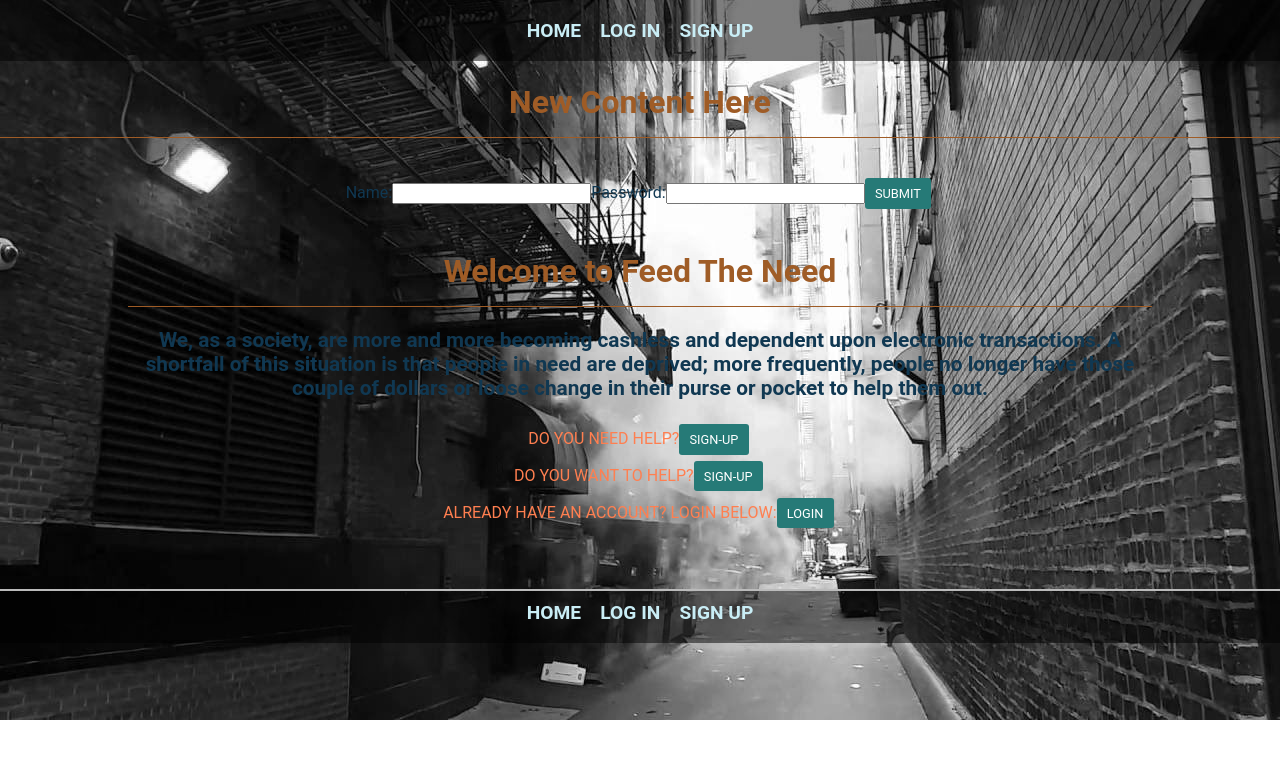
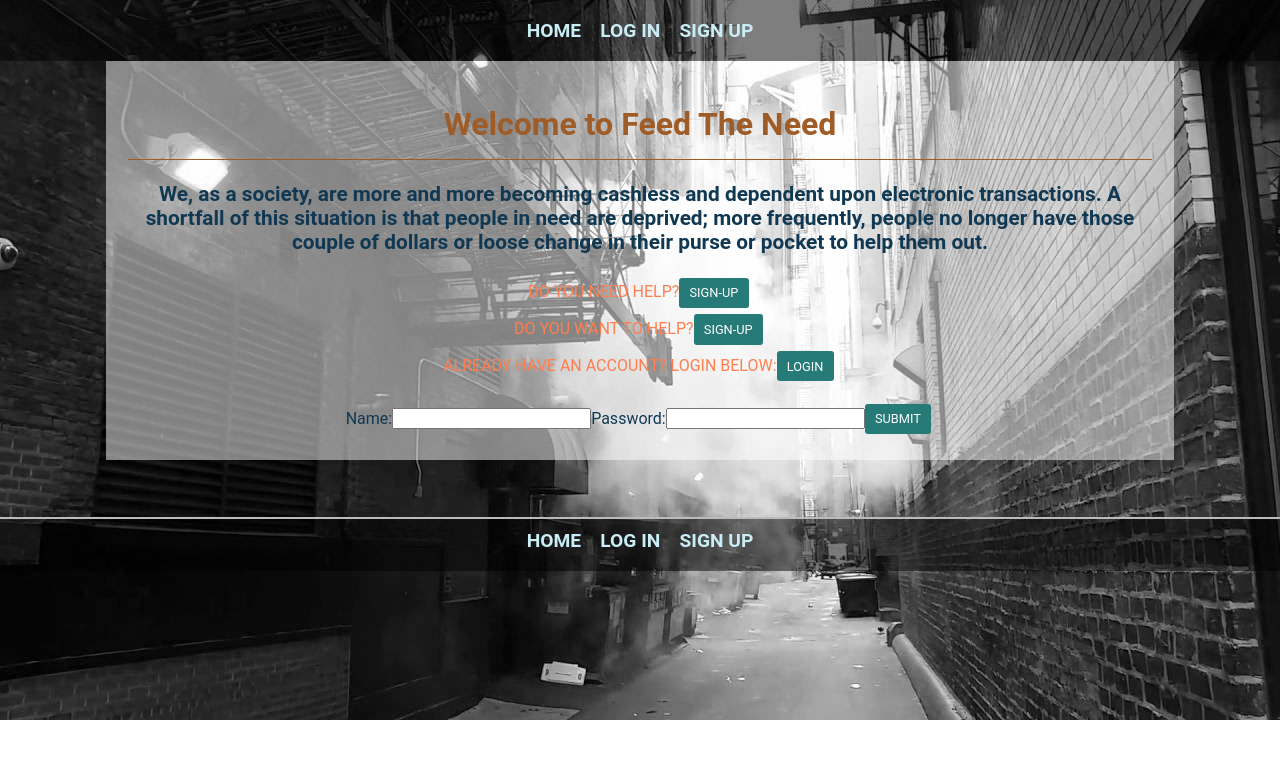
Before and after one commit to miloscomplex/feed-the-need-react, a React (Create React App) app in the folder frontend/: page / in a window 1280 px wide. Shown: the top 758 px of the page. Built offline with nearby package versions, Linux system fonts and the light colour scheme.

Commit message:
moved Login component to the Landing component

```diff
--- a/frontend/src/App.js
+++ b/frontend/src/App.js
@@ -1,6 +1,5 @@
 import './css/App.css';
 import Nav from './UI/Nav';
-import Login from './components/Login'
 import Footer from './UI/Footer'
 import Landing from './components/Landing'
 import { BrowserRouter as Router, Switch, Route } from 'react-router-dom'
@@ -9,10 +8,8 @@ import { BrowserRouter as Router, Switch, Route } from 'react-router-dom'
 function App() {
   return (
     <Router basename='feed-the-need'>
-      <div className="App">
+      <div className='App'>
         <Nav />
-        <h1>New Content Here</h1>
-        <Login />
         <Landing />
         <Footer />
       </div>
--- a/frontend/src/components/Landing.js
+++ b/frontend/src/components/Landing.js
@@ -1,8 +1,9 @@
 import { Link } from 'react-router-dom'
+import Login from './Login'
 
 function Landing() {
   return (
-    <div className='App' id='content'>
+    <div id='content'>
       <h1>Welcome to Feed The Need</h1>
       <p class="emphasis">We, as a society, are more and more becoming cashless and dependent upon electronic transactions. A shortfall of this situation is that people in need are deprived; more frequently, people no longer have those couple of dollars or loose change in their purse or pocket to help them out.
       </p>
@@ -13,6 +14,7 @@ function Landing() {
 
       <subhead>Already have an account? Login Below:</subhead>
       <Link to=''>Login</Link><br />
+      <Login />
     </div>
 
   )
--- a/frontend/src/css/App.css
+++ b/frontend/src/css/App.css
@@ -61,6 +61,8 @@
    color: coral;
  }
 
+
+
  footer nav {
    padding-top: .5em;
    margin-top: 3em;
@@ -70,8 +72,10 @@
 
  #content {
    width: 80%;
-   margin: 2.5em auto 2em auto;
-   background-color: none;
+   /* margin: 2.5em auto 2em auto; */
+   margin: 0 auto 0 auto;
+   background-color: rgba(255, 255, 255, 0.5);
+   padding: 1.4em;
  }
 
  #content a {
```
